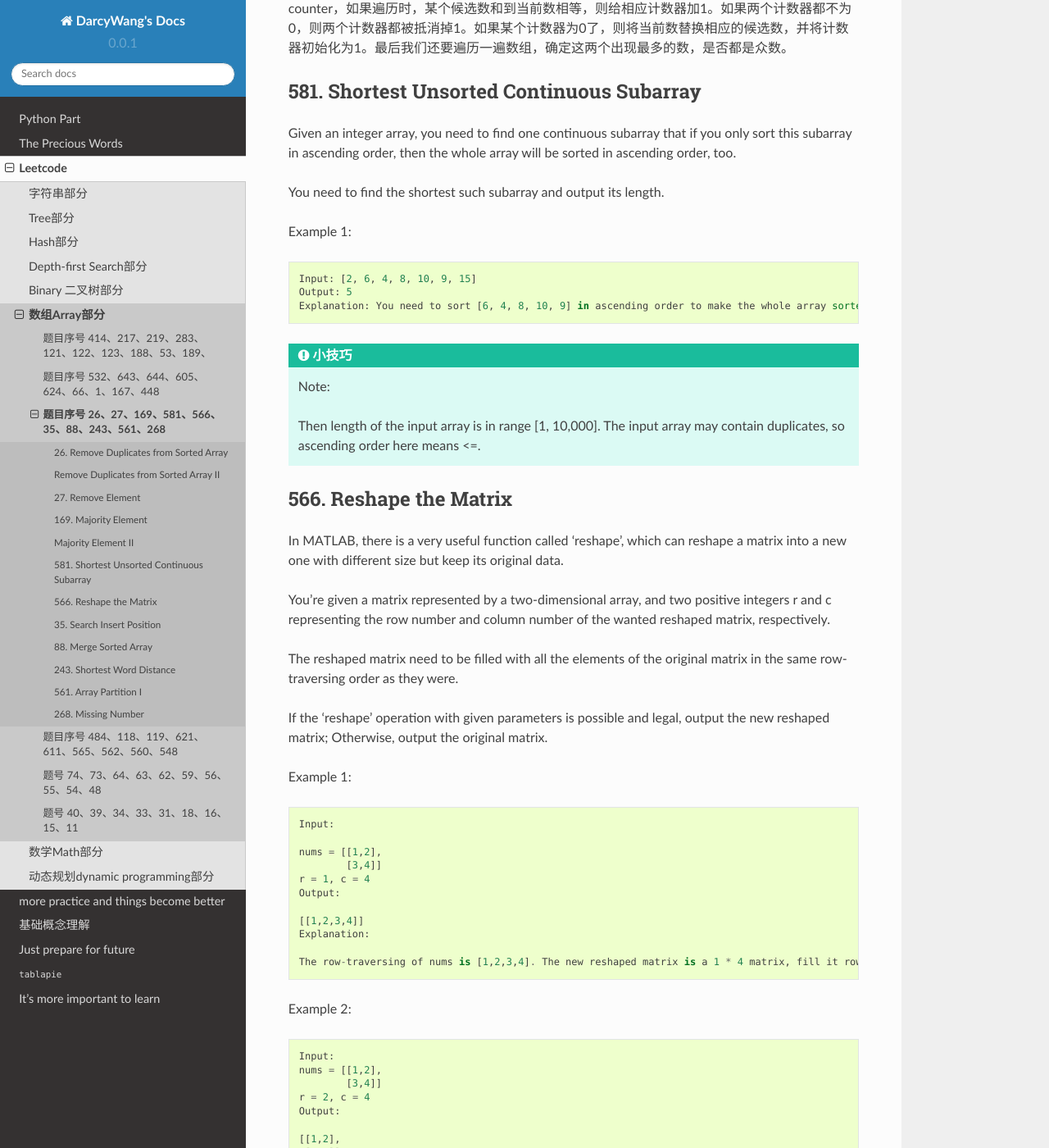
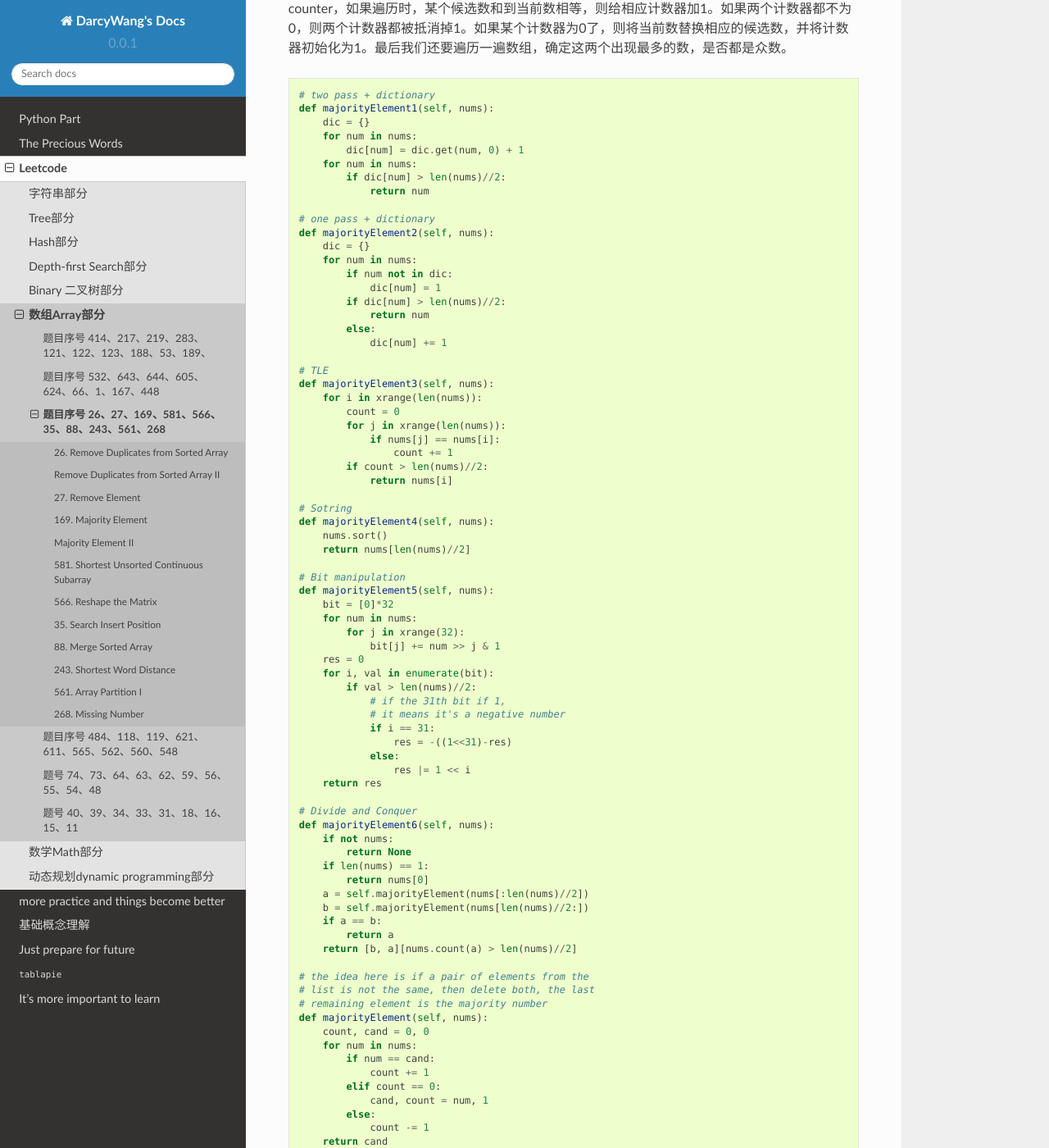
Before and after one commit to darcyWang/tianbao, a Sphinx documentation site: the page built from source/leetcode/array/partthree.rst, in a window 1280 px wide and 1400 px high, scrolled down 3381 px. Shown: the whole window at 82% size. Built offline with Sphinx 7.4.7 and the Read the Docs theme 2.0.0, drawn with Linux system fonts in a browser that asks for light colours.

Commit message:
Initial commit

```diff
--- a/source/leetcode/array/partthree.rst
+++ b/source/leetcode/array/partthree.rst
@@ -164,6 +164,91 @@ Given an integer array of size n, find all elements that appear more than ⌊ n/
 上一题中，超过一半的数只可能有一个，所以我们只要投票出一个数就行了。而这题中，超过n/3的数最多可能有两个，所以我们要记录出现最多的两个数。同样的两个candidate和对应的两个counter，如果遍历时，某个候选数和到当前数相等，则给相应计数器加1。如果两个计数器都不为0，则两个计数器都被抵消掉1。如果某个计数器为0了，则将当前数替换相应的候选数，并将计数器初始化为1。最后我们还要遍历一遍数组，确定这两个出现最多的数，是否都是众数。
 
 
+
+.. code-block:: python
+
+
+
+    # two pass + dictionary
+    def majorityElement1(self, nums):
+        dic = {}
+        for num in nums:
+            dic[num] = dic.get(num, 0) + 1
+        for num in nums:
+            if dic[num] > len(nums)//2:
+                return num
+
+    # one pass + dictionary
+    def majorityElement2(self, nums):
+        dic = {}
+        for num in nums:
+            if num not in dic:
+                dic[num] = 1
+            if dic[num] > len(nums)//2:
+                return num
+            else:
+                dic[num] += 1
+
+    # TLE
+    def majorityElement3(self, nums):
+        for i in xrange(len(nums)):
+            count = 0
+            for j in xrange(len(nums)):
+                if nums[j] == nums[i]:
+                    count += 1
+            if count > len(nums)//2:
+                return nums[i]
+
+    # Sotring
+    def majorityElement4(self, nums):
+        nums.sort()
+        return nums[len(nums)//2]
+
+    # Bit manipulation
+    def majorityElement5(self, nums):
+        bit = [0]*32
+        for num in nums:
+            for j in xrange(32):
+                bit[j] += num >> j & 1
+        res = 0
+        for i, val in enumerate(bit):
+            if val > len(nums)//2:
+                # if the 31th bit if 1,
+                # it means it's a negative number
+                if i == 31:
+                    res = -((1<<31)-res)
+                else:
+                    res |= 1 << i
+        return res
+
+    # Divide and Conquer
+    def majorityElement6(self, nums):
+        if not nums:
+            return None
+        if len(nums) == 1:
+            return nums[0]
+        a = self.majorityElement(nums[:len(nums)//2])
+        b = self.majorityElement(nums[len(nums)//2:])
+        if a == b:
+            return a
+        return [b, a][nums.count(a) > len(nums)//2]
+
+    # the idea here is if a pair of elements from the
+    # list is not the same, then delete both, the last
+    # remaining element is the majority number
+    def majorityElement(self, nums):
+        count, cand = 0, 0
+        for num in nums:
+            if num == cand:
+                count += 1
+            elif count == 0:
+                cand, count = num, 1
+            else:
+                count -= 1
+        return cand
+
+
+
 581. Shortest Unsorted Continuous Subarray
 ------------------------------------------
 
```
Also changed, not shown: source/leetcode/array/partsix.rst (+51 -20 lines).
